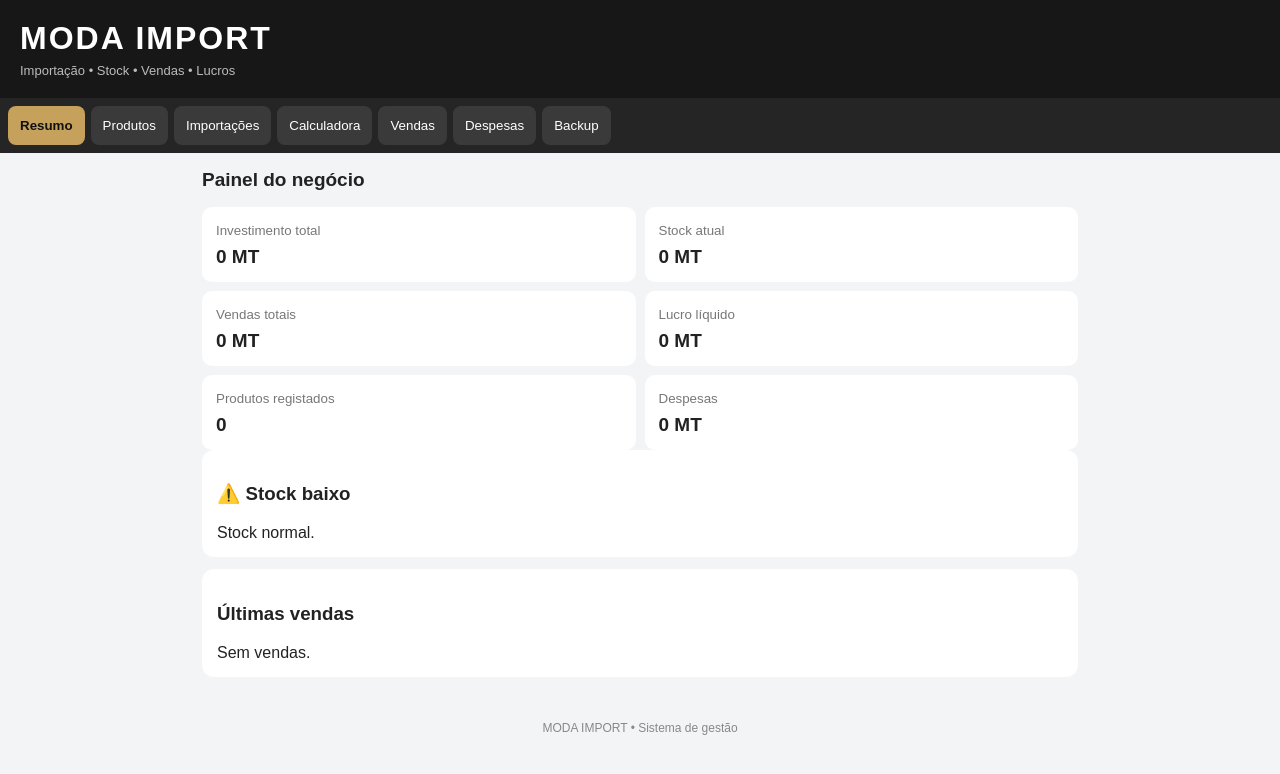
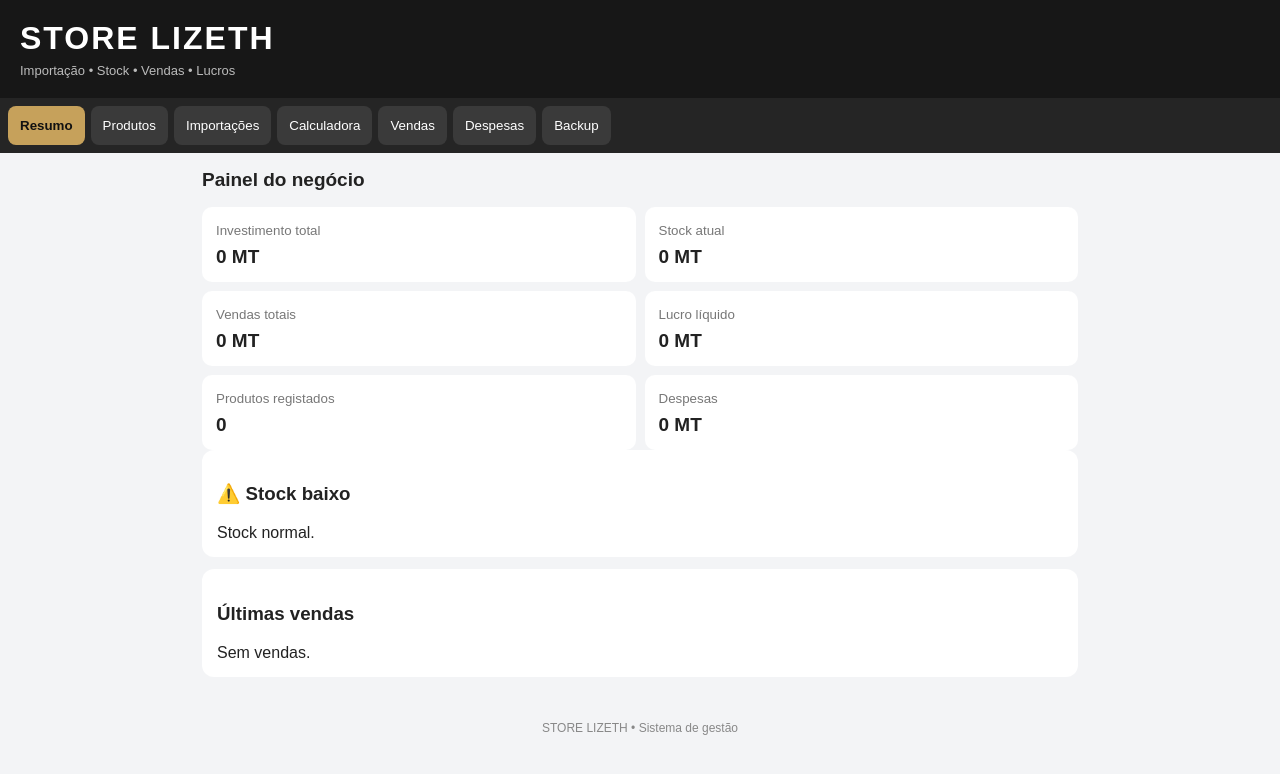
Before and after one commit to shopeimport/moda-import, a plain HTML site: page index.html in a window 1280 px wide. Drawn offline with Linux system fonts and the light colour scheme.

Commit message:
Atualizar o index.html

```diff
--- a/index.html
+++ b/index.html
@@ -5,7 +5,7 @@
 <meta charset="UTF-8">
 <meta name="viewport" content="width=device-width, initial-scale=1">
 <meta name="theme-color" content="#151515">
-<title>MODA IMPORT</title>
+<title>STORE LIZETH</title>
 <style>
 *{box-sizing:border-box}
 body{margin:0;background:#f3f4f6;color:#222;font-family:Arial,sans-serif}
@@ -37,7 +37,7 @@ footer{text-align:center;padding:20px;color:#888;font-size:12px}
 <body>
 
 <header>
-<h1>MODA IMPORT</h1>
+<h1>STORE LIZETH</h1>
 <p>Importação • Stock • Vendas • Lucros</p>
 </header>
 
@@ -192,7 +192,7 @@ footer{text-align:center;padding:20px;color:#888;font-size:12px}
 
 </main>
 
-<footer>MODA IMPORT • Sistema de gestão</footer>
+<footer>STORE LIZETH • Sistema de gestão</footer>
 
 <script>
 const read=k=>JSON.parse(localStorage.getItem(k)||'[]');
```
